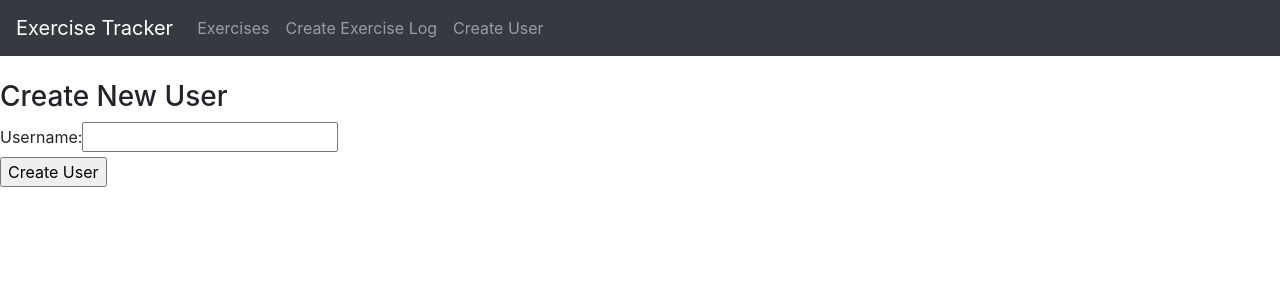
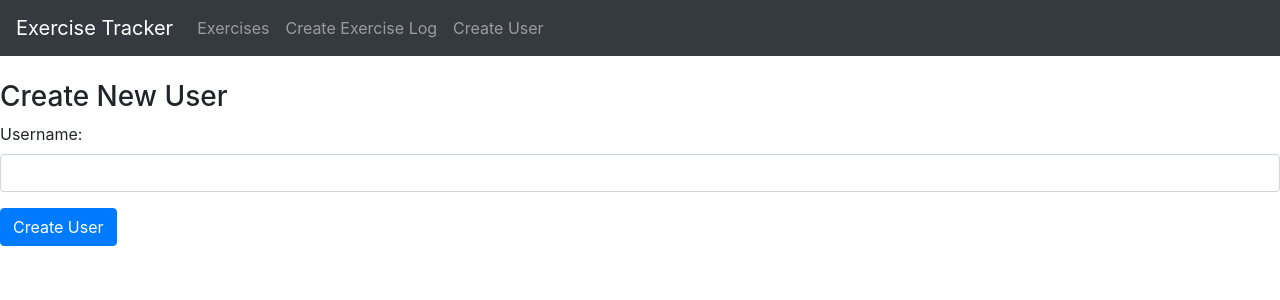
Before and after one commit to kjdowns/mern-app, a React (Create React App) app: page /user in a window 1280 px wide. Shown: the top 300 px of the page. Built offline with nearby package versions, Linux system fonts and the light colour scheme.

Commit message:
add eventlisteners and values to form

```diff
--- a/src/components/create-user.component.js
+++ b/src/components/create-user.component.js
@@ -37,13 +37,13 @@
         return (
             <div>
                 <h3>Create New User</h3>
-                <form>
-                    <div>
+                <form onSubmit={this.onSubmit}>
+                    <div className="form-group">
                         <label>Username: </label>
-                        <input type="text" />
+                        <input type="text" required className="form-control" value={this.state.username} onChange={this.onChangeUsername} />
                     </div>
-                    <div>
-                        <input type="submit" value="Create User"/>
+                    <div className="form-group">
+                        <input type="submit" value="Create User" className="btn btn-primary"/>
                     </div>
                 </form>
             </div>
```
